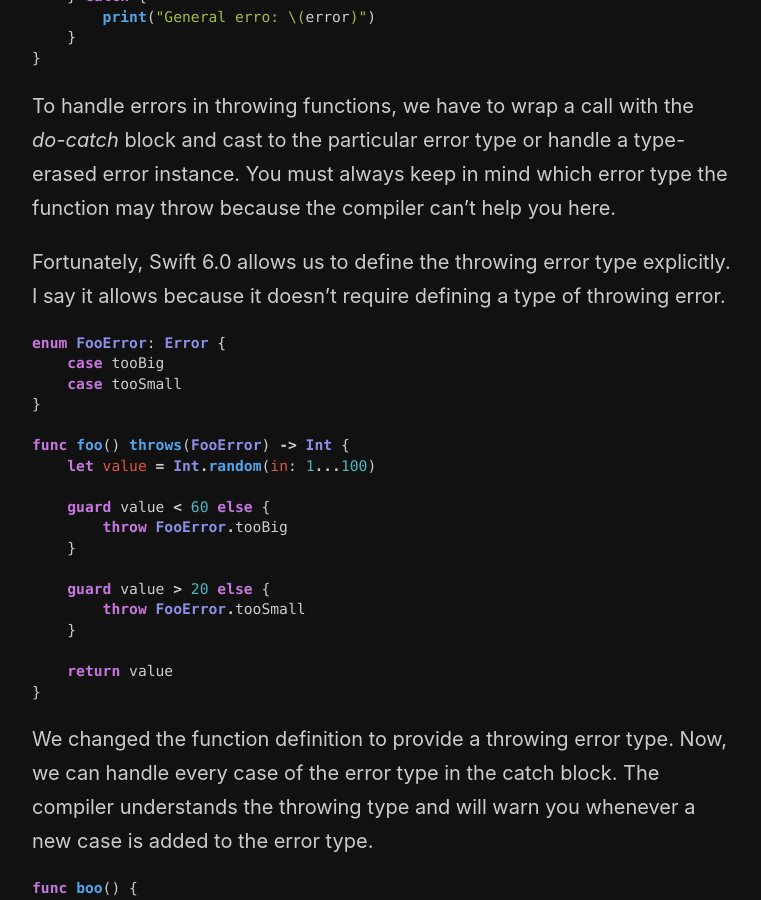
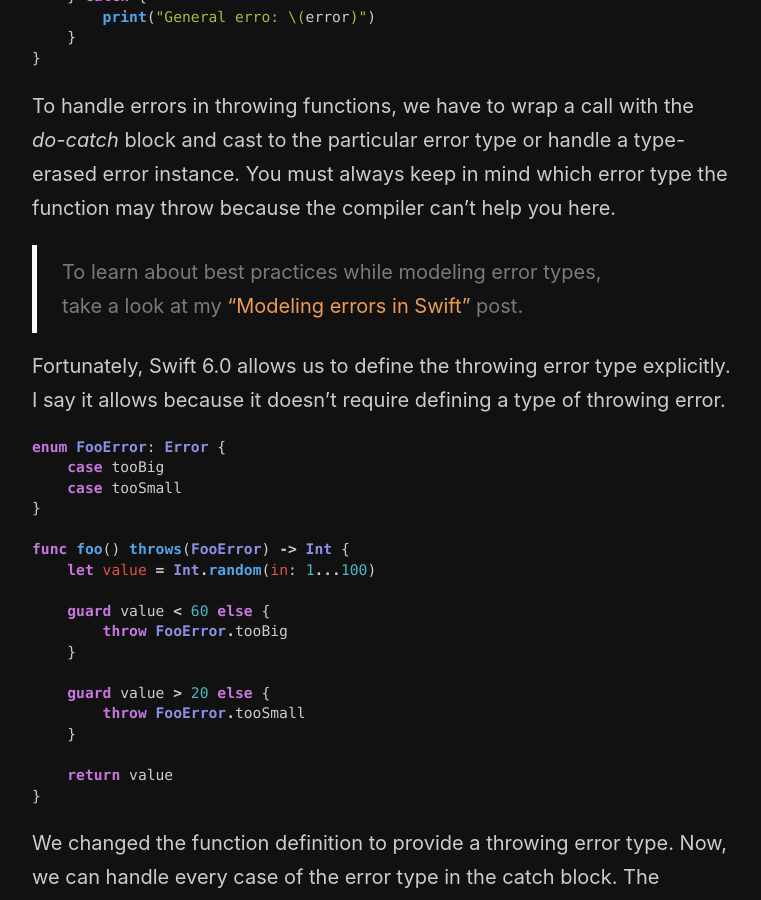
Before and after one commit to mecid/mecid.github.io, a Jekyll site: the page built from _posts/2024-08-20-typed-throws-in-swift.md, in a window 1280 px wide and 900 px high, scrolled down 1439 px. Shown: the whole window, without its empty margins (258-1019 px from the left). Built offline with Jekyll 4.4.1, drawn with Linux system fonts in a browser that asks for light colours.

Commit message:
reference post added to typed throws post

````diff
--- a/_posts/2024-08-20-typed-throws-in-swift.md
+++ b/_posts/2024-08-20-typed-throws-in-swift.md
@@ -50,6 +50,8 @@ func boo() {
 }
 ```
 To handle errors in throwing functions, we have to wrap a call with the *do-catch* block and cast to the particular error type or handle a type-erased error instance. You must always keep in mind which error type the function may throw because the compiler can't help you here.
+
+> To learn about best practices while modeling error types, take a look at my ["Modeling errors in Swift"](/2022/05/11/modeling-errors-in-swift/) post.
 
 Fortunately, Swift 6.0 allows us to define the throwing error type explicitly. I say it allows because it doesn't require defining a type of throwing error.
 
````
